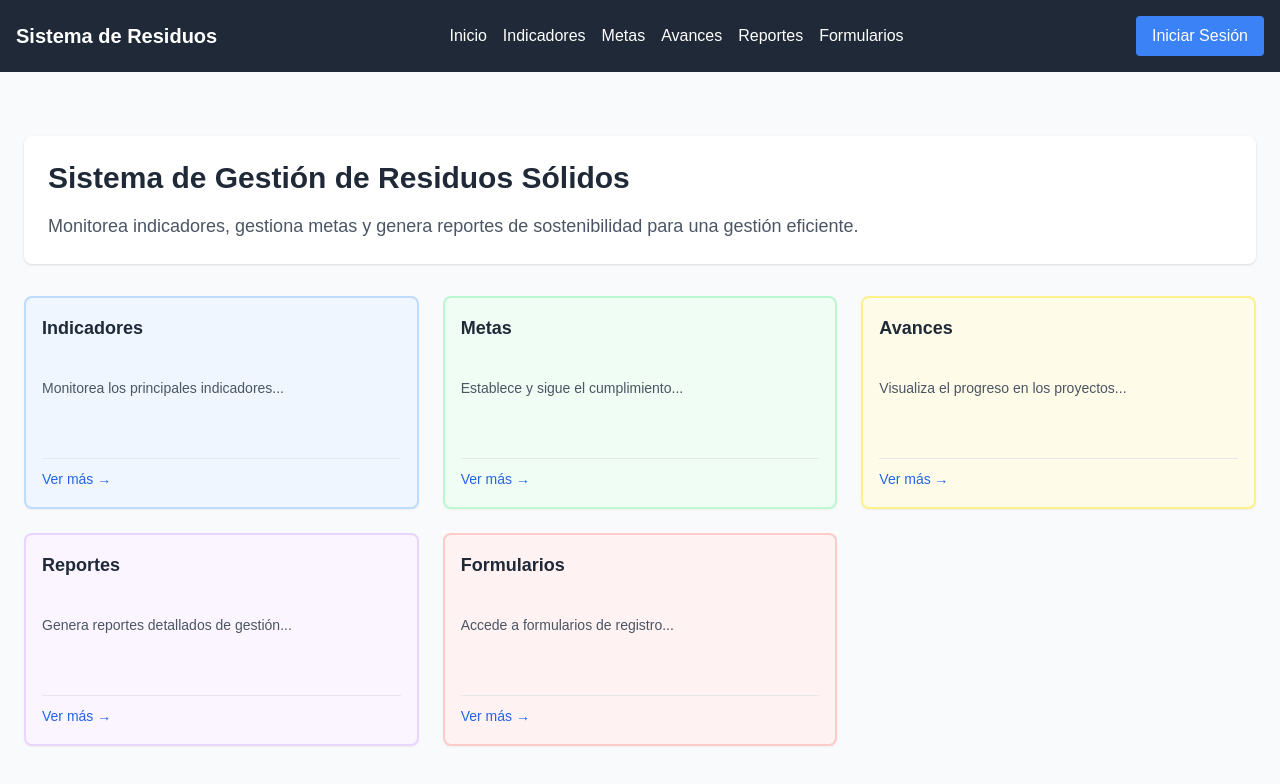
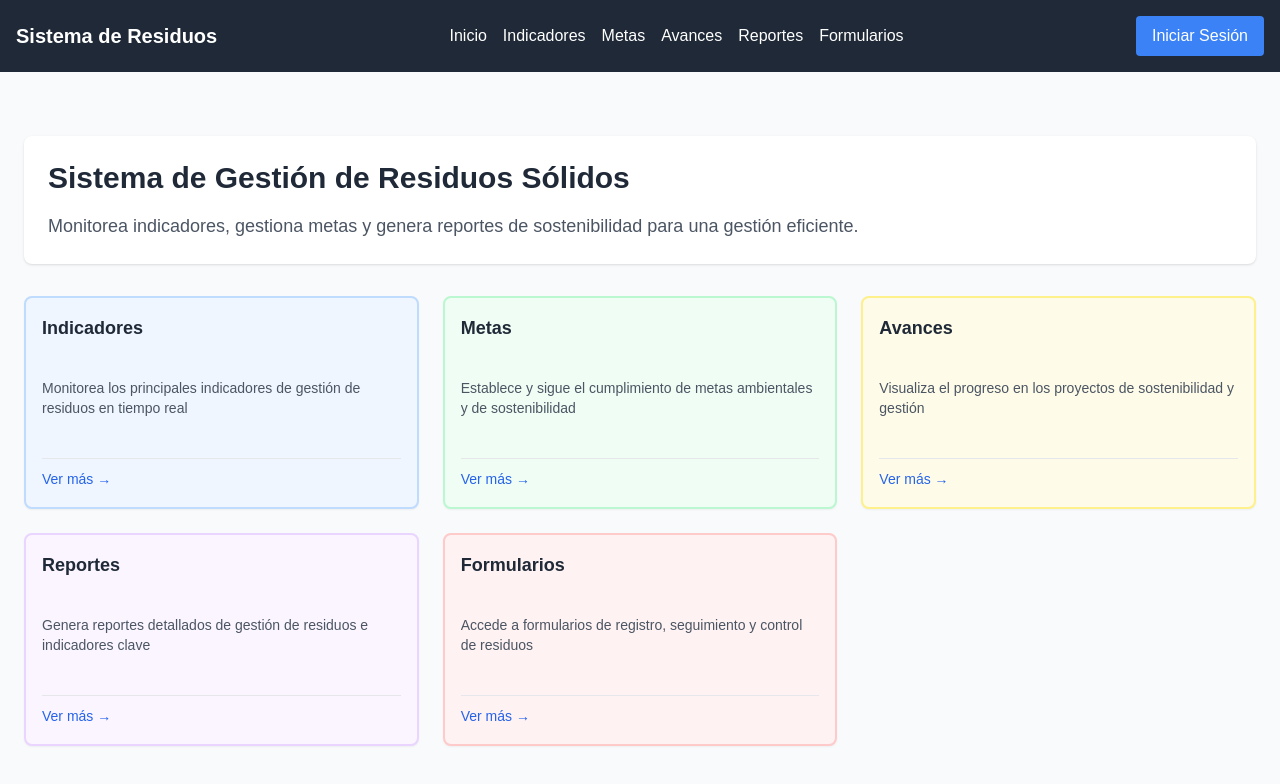
Before and after one commit to Carlostavo/new, a Next.js app: page / in a window 1280 px wide. Shown: the top 784 px of the page. Built offline with nearby package versions, Linux system fonts and the light colour scheme; no server answers.

Commit message:
Update index.jsx

```diff
--- a/pages/index.jsx
+++ b/pages/index.jsx
@@ -26,66 +26,96 @@ const EditPanel = dynamic(() => import("../components/EditPanel"), {
 export default function Home() {
   const [isEditing, setIsEditing] = useState(false);
   const [isEditPanelOpen, setIsEditPanelOpen] = useState(false);
-  const [activeElementId, setActiveElementId] = useState(null);
-  const [elementStyles, setElementStyles] = useState({});
-  const [globalStyles, setGlobalStyles] = useState({});
+  const [selectedElement, setSelectedElement] = useState(null);
+  const [currentStyles, setCurrentStyles] = useState({});
 
-  // IDs únicos para cada elemento editable
-  const elementIds = {
-    title: 'main-title',
-    description: 'main-description',
-    card1Title: 'card-1-title',
-    card1Desc: 'card-1-desc',
-    card2Title: 'card-2-title',
-    card2Desc: 'card-2-desc',
-    card3Title: 'card-3-title',
-    card3Desc: 'card-3-desc',
-    card4Title: 'card-4-title',
-    card4Desc: 'card-4-desc',
-    card5Title: 'card-5-title',
-    card5Desc: 'card-5-desc'
-  };
-
-  const handleSave = (newValue, elementId) => {
-    console.log("Texto guardado:", newValue, "para elemento:", elementId);
-    // Aquí puedes guardar en Supabase con el elementId
+  const handleSave = (saveData) => {
+    console.log("Texto guardado:", saveData);
   };
 
   const handleStyleChange = (styles) => {
-    if (activeElementId) {
-      setElementStyles(prev => ({
-        ...prev,
-        [activeElementId]: styles
-      }));
-    }
+    setCurrentStyles(styles);
   };
 
-  const handleEditStart = (elementId) => {
-    setActiveElementId(elementId);
+  const handleElementSelect = (cardId, elementId) => {
+    setSelectedElement({
+      cardId,
+      elementId,
+      type: elementId === 'title' ? 'Título' : elementId === 'description' ? 'Descripción' : 'Card',
+      styles: currentStyles
+    });
     setIsEditPanelOpen(true);
   };
 
-  const handleApplyToAll = (styles) => {
-    setGlobalStyles(styles);
-    // Aplicar a todos los elementos
-    const allIds = Object.values(elementIds);
-    const newStyles = {};
-    allIds.forEach(id => {
-      newStyles[id] = styles;
+  const handleTextSelect = (elementId) => {
+    setSelectedElement({
+      elementId,
+      type: 'Texto',
+      styles: currentStyles
     });
-    setElementStyles(newStyles);
+    setIsEditPanelOpen(true);
   };
 
+  // Cerrar panel cuando se desactiva el modo edición
+  useState(() => {
+    if (!isEditing) {
+      setIsEditPanelOpen(false);
+      setSelectedElement(null);
+    }
+  }, [isEditing]);
+
   const cardData = [
-    { id: 1, title: "Indicadores", description: "Monitorea los principales indicadores...", link: "/indicadores", bgColor: "bg-blue-50", borderColor: "border-blue-200" },
-    { id: 2, title: "Metas", description: "Establece y sigue el cumplimiento...", link: "/metas", bgColor: "bg-green-50", borderColor: "border-green-200" },
-    { id: 3, title: "Avances", description: "Visualiza el progreso en los proyectos...", link: "/avances", bgColor: "bg-yellow-50", borderColor: "border-yellow-200" },
-    { id: 4, title: "Reportes", description: "Genera reportes detallados de gestión...", link: "/reportes", bgColor: "bg-purple-50", borderColor: "border-purple-200" },
-    { id: 5, title: "Formularios", description: "Accede a formularios de registro...", link: "/formularios", bgColor: "bg-red-50", borderColor: "border-red-200" }
+    {
+      id: 'card-1',
+      title: "Indicadores",
+      description: "Monitorea los principales indicadores de gestión de residuos en tiempo real",
+      link: "/indicadores",
+      bgColor: "bg-blue-50",
+      borderColor: "border-blue-200"
+    },
+    {
+      id: 'card-2',
+      title: "Metas",
+      description: "Establece y sigue el cumplimiento de metas ambientales y de sostenibilidad",
+      link: "/metas",
+      bgColor: "bg-green-50",
+      borderColor: "border-green-200"
+    },
+    {
+      id: 'card-3',
+      title: "Avances",
+      description: "Visualiza el progreso en los proyectos de sostenibilidad y gestión",
+      link: "/avances",
+      bgColor: "bg-yellow-50",
+      borderColor: "border-yellow-200"
+    },
+    {
+      id: 'card-4',
+      title: "Reportes",
+      description: "Genera reportes detallados de gestión de residuos e indicadores clave",
+      link: "/reportes",
+      bgColor: "bg-purple-50",
+      borderColor: "border-purple-200"
+    },
+    {
+      id: 'card-5',
+      title: "Formularios",
+      description: "Accede a formularios de registro, seguimiento y control de residuos",
+      link: "/formularios",
+      bgColor: "bg-red-50",
+      borderColor: "border-red-200"
+    }
   ];
 
   return (
-    <div className={`min-h-screen bg-gray-50 smooth-transition ${isEditing ? 'edit-mode-active' : ''}`}>
+    <div
+      className={`min-h-screen bg-gray-50 smooth-transition ${isEditing ? 'edit-mode-active' : ''}`}
+      onClick={() => {
+        if (isEditing) {
+          setSelectedElement(null);
+        }
+      }}
+    >
       <Navbar onToggleEdit={setIsEditing} />
 
       <main className="max-w-7xl mx-auto mt-10 p-4 sm:p-6">
@@ -96,10 +126,10 @@ export default function Home() {
             tag="h1"
             isEditing={isEditing}
             onSave={handleSave}
-            onEditStart={handleEditStart}
-            elementId={elementIds.title}
-            isActive={activeElementId === elementIds.title}
-            localStyles={elementStyles[elementIds.title] || globalStyles}
+            onSelect={handleTextSelect}
+            elementId="main-title"
+            isSelected={selectedElement?.elementId === 'main-title'}
+            currentStyles={currentStyles}
             className="text-2xl sm:text-3xl font-bold text-gray-800 mb-4 break-words"
             placeholder="Título principal del sistema..."
           />
@@ -108,10 +138,10 @@ export default function Home() {
             tag="p"
             isEditing={isEditing}
             onSave={handleSave}
-            onEditStart={handleEditStart}
-            elementId={elementIds.description}
-            isActive={activeElementId === elementIds.description}
-            localStyles={elementStyles[elementIds.description] || globalStyles}
+            onSelect={handleTextSelect}
+            elementId="main-description"
+            isSelected={selectedElement?.elementId === 'main-description'}
+            currentStyles={currentStyles}
             className="text-base sm:text-lg text-gray-600 break-words"
             placeholder="Descripción del sistema..."
           />
@@ -129,45 +159,25 @@ export default function Home() {
                 borderColor={card.borderColor}
                 isEditing={isEditing}
                 onSave={handleSave}
-                onEditStart={handleEditStart}
-                elementIdPrefix={`card-${card.id}`}
-                isActive={activeElementId?.startsWith(`card-${card.id}`)}
-                localStyles={elementStyles[`card-${card.id}-title`] || elementStyles[`card-${card.id}-desc`] || globalStyles}
+                cardId={card.id}
+                isSelected={selectedElement?.cardId === card.id}
+                onSelect={handleElementSelect}
+                currentStyles={selectedElement?.cardId === card.id ? currentStyles : {}}
               />
             </div>
           ))}
         </div>
       </main>
 
-      {/* Botón flotante para abrir panel de edición */}
+      {/* Panel lateral de edición profesional */}
       {isEditing && (
-        <button
-          className="edit-panel-toggle"
-          onClick={() => setIsEditPanelOpen(true)}
-          title="Abrir editor"
-        >
-          ✎
-        </button>
+        <EditPanel
+          isOpen={isEditPanelOpen}
+          onClose={() => setIsEditPanelOpen(false)}
+          onStyleChange={handleStyleChange}
+          selectedElement={selectedElement}
+        />
       )}
-
-      {/* Indicador de elemento activo */}
-      {isEditing && activeElementId && (
-        <div className="active-element-indicator">
-          Editando: {activeElementId.includes('title') ? 'Título' : 'Descripción'}
-        </div>
-      )}
-
-      {/* Panel lateral de edición */}
-      <EditPanel
-        isOpen={isEditPanelOpen}
-        onClose={() => {
-          setIsEditPanelOpen(false);
-          setActiveElementId(null);
-        }}
-        onStyleChange={handleStyleChange}
-        onApplyToAll={handleApplyToAll}
-        activeElement={activeElementId ? (activeElementId.includes('title') ? 'Título' : 'Descripción') : null}
-      />
     </div>
   );
 }
```
